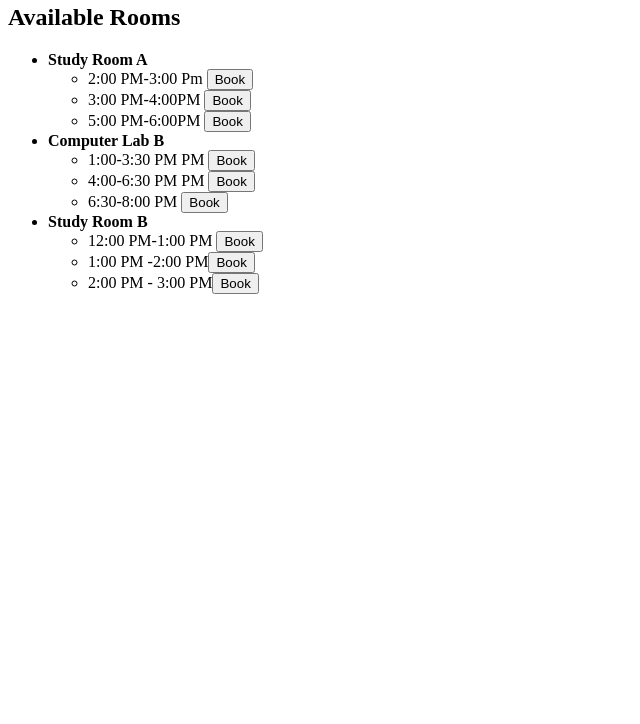
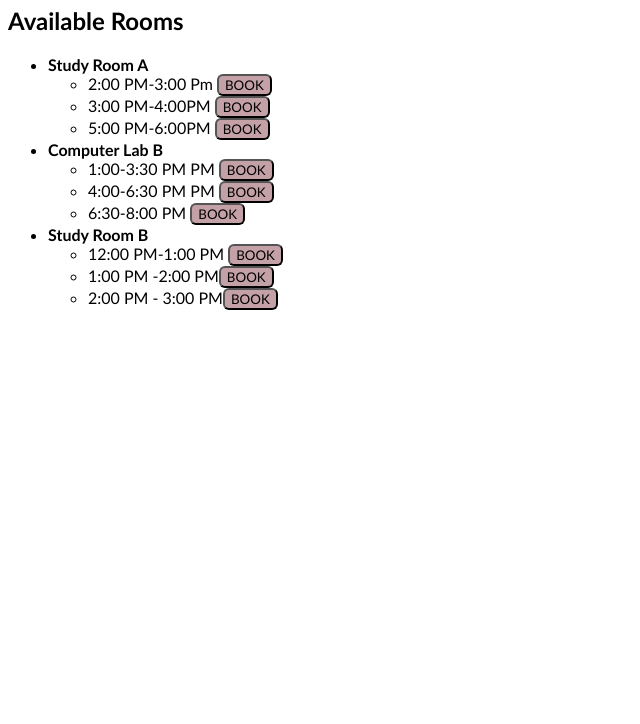
Before and after one commit to mayarrekmani/Soen287GroupProject, a plain HTML site: page studentPage.html in a window 1280 px wide. Shown: the part 76-800 px from the top of the page, without its empty margins (0-640 px from the left). Drawn offline with Linux system fonts and the light colour scheme.

Commit message:
updated style & buttons on student booking page

```diff
--- a/studentPage.html
+++ b/studentPage.html
@@ -3,6 +3,7 @@
   <head>
     <meta charset="UTF-8">
     <title>Student Home Page</title>
+    <link rel="stylesheet" href="projectStyle.css">
   </head>
   <body>
     <h1>Welcome, <span id="displayName"></span>!</h1>
@@ -13,18 +14,18 @@
       <li>
         <strong>Study Room A</strong>
         <ul>
-          <li>2:00 PM-3:00 Pm <button onclick="book('Study Room A', '2:00 PM')">Book</button></li>
-          <li>3:00 PM-4:00PM <button onclick="book('Study Room A', '3:00 PM')">Book</button></li>
-          <li>5:00 PM-6:00PM <button onclick="book('Study Room A', '3:00 PM')">Book</button></li>
+          <li>2:00 PM-3:00 Pm <button class = "primaryButton" onclick="book('Study Room A', '2:00 PM')">Book</button></li>
+          <li>3:00 PM-4:00PM <button class = "primaryButton" onclick="book('Study Room A', '3:00 PM')">Book</button></li>
+          <li>5:00 PM-6:00PM <button class = "primaryButton" onclick="book('Study Room A', '3:00 PM')">Book</button></li>
         </ul>
       </li>
 
       <li>
         <strong>Computer Lab B</strong>
         <ul>
-          <li>1:00-3:30 PM PM <button onclick="book('Computer Lab B', '4:00 PM')">Book</button></li>
-          <li>4:00-6:30 PM PM <button onclick="book('Computer Lab B', '4:00 PM')">Book</button></li>
-          <li>6:30-8:00 PM <button onclick="book('Computer Lab B', '5:00 PM')">Book</button></li>
+          <li>1:00-3:30 PM PM <button class = "primaryButton" onclick="book('Computer Lab B', '4:00 PM')">Book</button></li>
+          <li>4:00-6:30 PM PM <button class = "primaryButton" onclick="book('Computer Lab B', '4:00 PM')">Book</button></li>
+          <li>6:30-8:00 PM <button class = "primaryButton" onclick="book('Computer Lab B', '5:00 PM')">Book</button></li>
 
         </ul>
       </li>
@@ -32,9 +33,9 @@
       <li>
         <strong>Study Room B</strong>
         <ul>
-          <li>12:00 PM-1:00 PM <button onclick="book('Study Room B', '1:00 PM')">Book</button></li>
-          <li>1:00 PM -2:00 PM<button onclick="book('Study Room B', '1:00 PM')">Book</button></li>
-          <li>2:00 PM - 3:00 PM<button onclick="book('Study Room B', '2:00 PM')">Book</button></li>
+          <li>12:00 PM-1:00 PM <button class = "primaryButton" onclick="book('Study Room B', '1:00 PM')">Book</button></li>
+          <li>1:00 PM -2:00 PM<button class = "primaryButton" onclick="book('Study Room B', '1:00 PM')">Book</button></li>
+          <li>2:00 PM - 3:00 PM<button class ="primaryButton" click="book('Study Room B', '2:00 PM')">Book</button></li>
         </ul>
       </li>
     </ul>
```
Also changed, not shown: studentLogin.html (+4 -3 lines).
